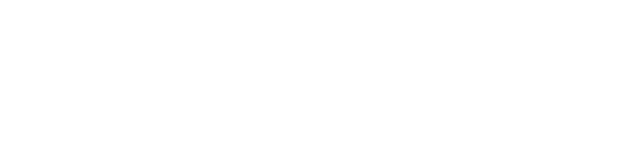
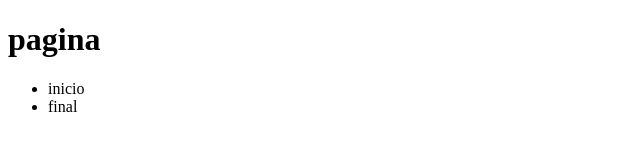
Before and after one commit to Josxeep04/pagina_colaborativa, a plain HTML site: page index.html in a window 1280 px wide. Shown: the whole page, without its empty margins (0-640 px from the left). Drawn offline with Linux system fonts and the light colour scheme.

Commit message:
agregando contenido

```diff
--- a/index.html
+++ b/index.html
@@ -6,6 +6,11 @@
     <title>Document</title>
 </head>
 <body>
+    <h1>pagina</h1>
+    <ul>
+        <li>inicio</li>
+        <li>final</li>
+    </ul>
 
 </body>
 </html>
```
